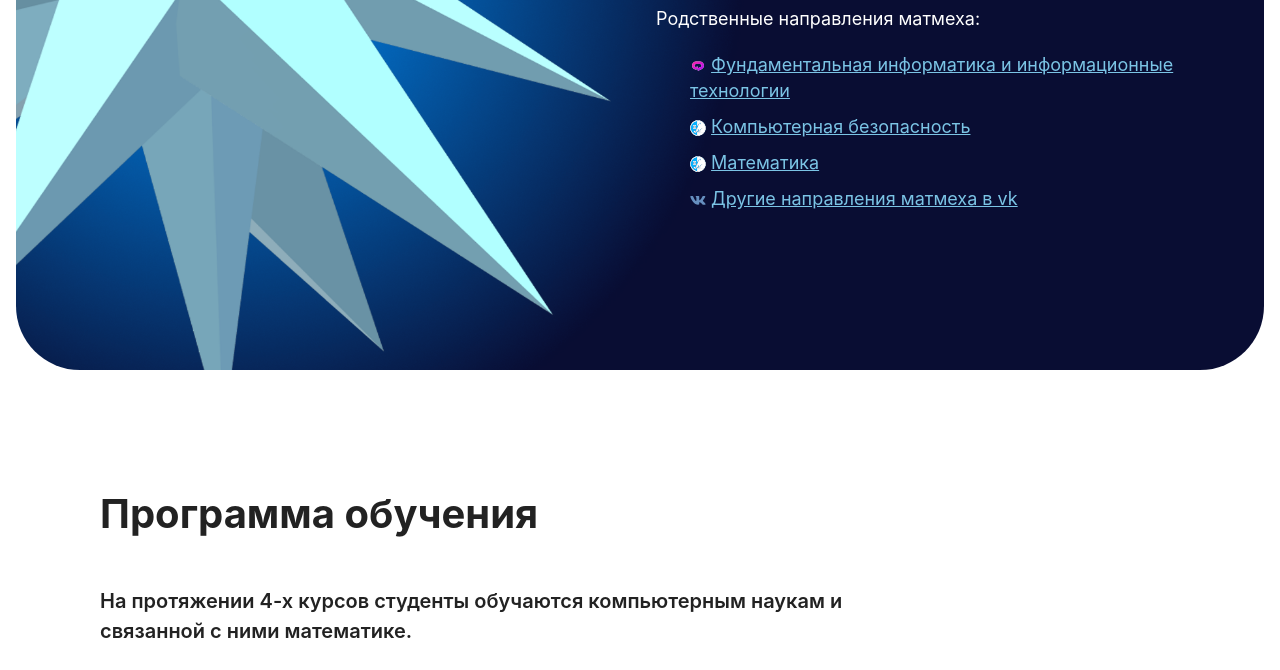
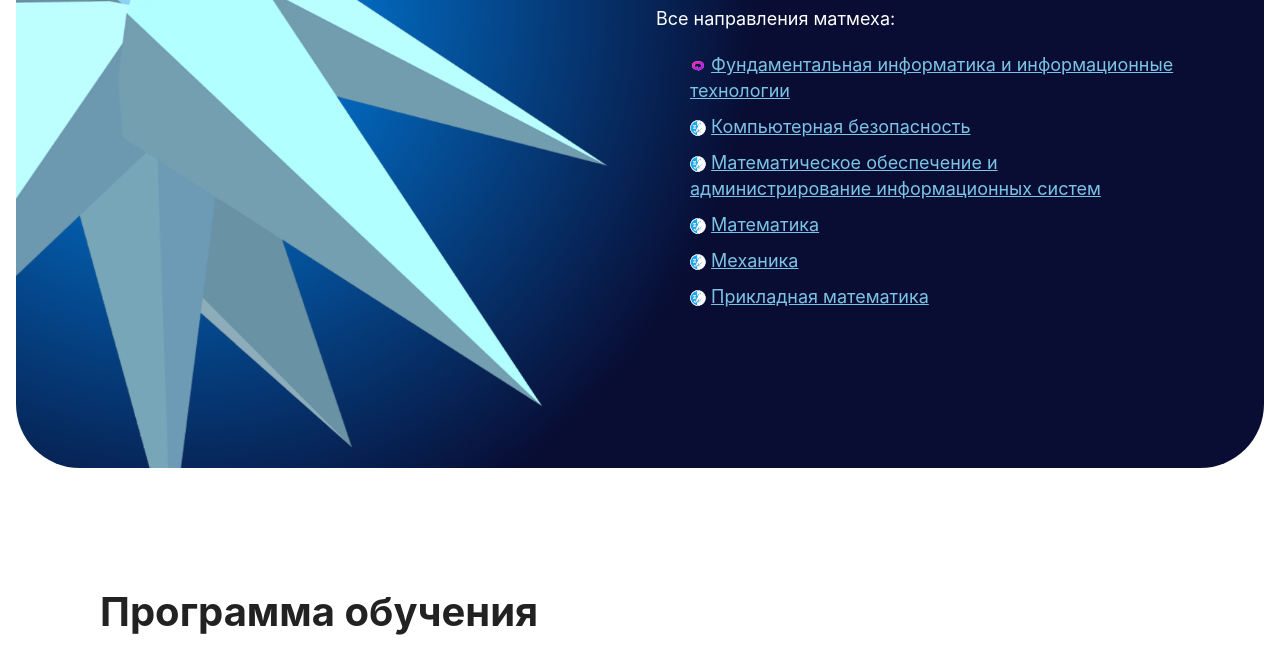
Before and after one commit to kn-urfu/kn-urfu.github.io, a plain HTML site: page index.html in a window 1280 px wide. Shown: the part 430-1100 px from the top of the page. Drawn offline with Linux system fonts and the light colour scheme; a web font is replaced by a local one.

Commit message:
List of all specialities

```diff
--- a/index.html
+++ b/index.html
@@ -284,12 +284,14 @@ j=d.createElement(s),dl=l!='dataLayer'?'&l='+l:'';j.async=true;j.src=
 					<div class="col-sm-6 invert">
 						<h1 class="h1 m-b-2 m-b-md-3">Компьютерные науки на&nbsp;матмехе УрФУ</h1>
 						<p сlass="t-medium">КН — математика и&nbsp;компьютерные науки. Фундаментальное математическое образованием в области компьютерных наук. Путь в IT и науку.</p>
-						<p class="t-medium">Родственные направления матмеха:
+						<p class="t-medium">Все направления матмеха:
 						<ol style="list-style: none">
 							<li style="list-style: none"><img src="allfiles/fiitico.svg" />&nbsp;<a href="https://fiit-urfu.ru" target="_blank" class="hovered" style="color: #7BC4E5;" rel="noopener">Фундаментальная информатика и информационные технологии </a></li>
 							<li style="list-style: none"><img src="allfiles/mathico.svg" />&nbsp;<a href="http://kb.urfu.tilda.ws" target="_blank" class="hovered" style="color: #7BC4E5;" rel="noopener">Компьютерная безопасность</a></li>
+							<li style="list-style: none"><img src="allfiles/mathico.svg" />&nbsp;<a href="http://moais.urfu.tilda.ws" target="_blank" class="hovered" style="color: #7BC4E5;" rel="noopener">Математическое обеспечение и администрирование информационных систем</a></li>
 							<li style="list-style: none"><img src="allfiles/mathico.svg" />&nbsp;<a href="http://mt.urfu.tilda.ws" target="_blank" class="hovered" style="color: #7BC4E5;" rel="noopener">Математика</a></li>
-							<li style="list-style: none"><img src="allfiles/vkico.svg" />&nbsp;<a href="https://vk.com/mmabiturient" target="_blank" class="hovered" style="color: #7BC4E5;" rel="noopener">Другие направления матмеха в vk</a></li>
+							<li style="list-style: none"><img src="allfiles/mathico.svg" />&nbsp;<a href="http://mx.urfu.tilda.ws" target="_blank" class="hovered" style="color: #7BC4E5;" rel="noopener">Механика</a></li>
+							<li style="list-style: none"><img src="allfiles/mathico.svg" />&nbsp;<a href="https://programs.edu.urfu.ru/ru/9987/" target="_blank" class="hovered" style="color: #7BC4E5;" rel="noopener">Прикладная математика</a></li>
 						</ol>
 						</p>
 					</div>
```
